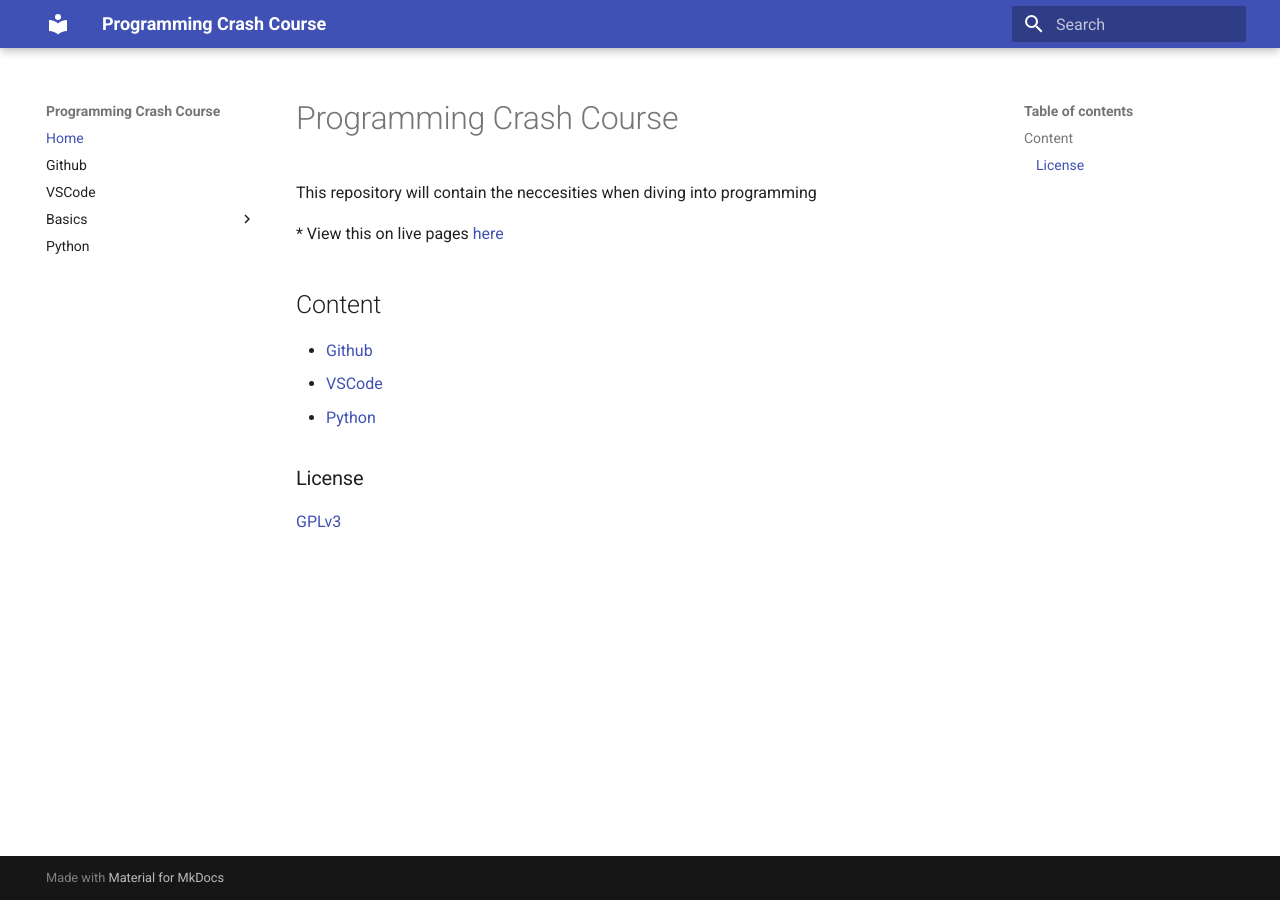
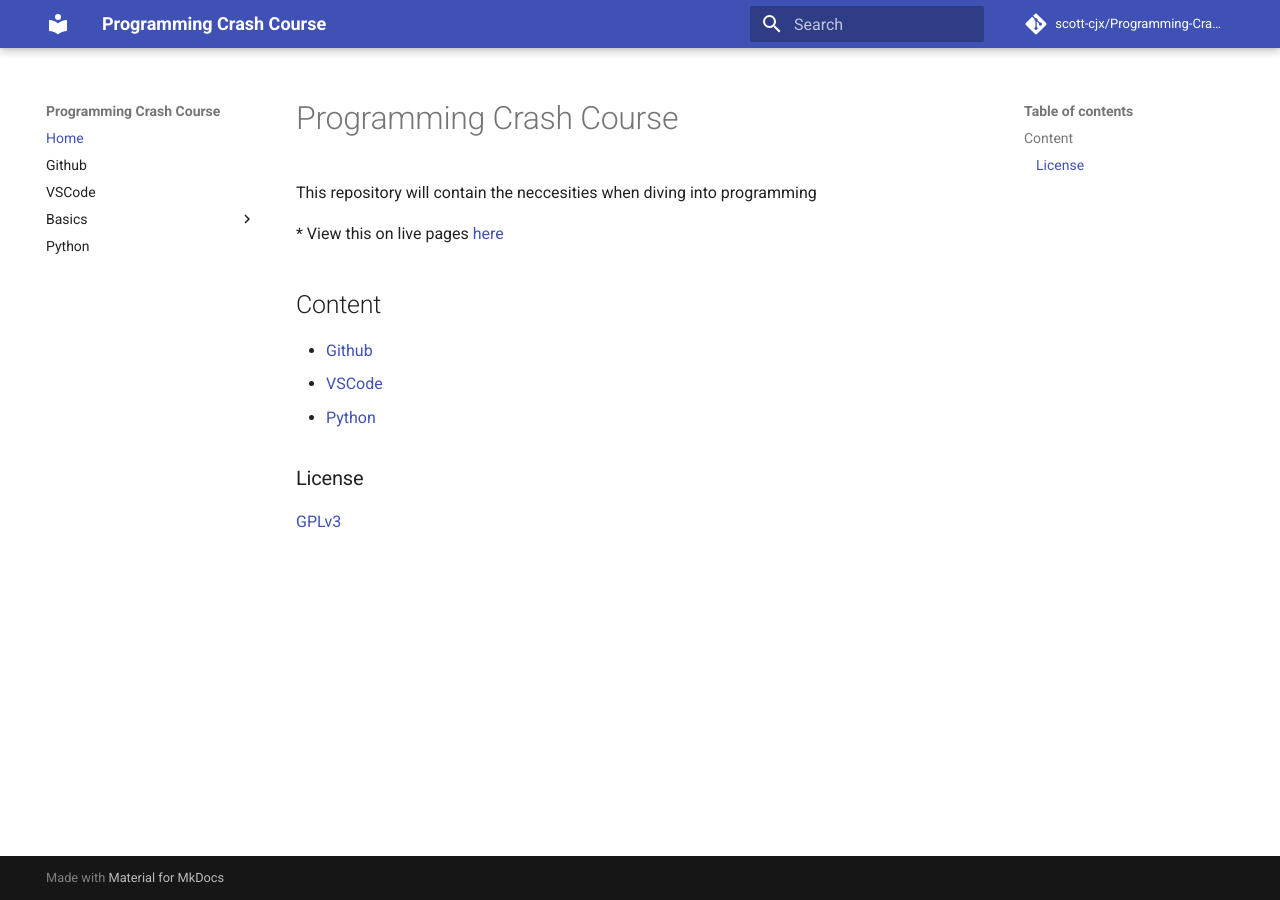
Before and after one commit to scott-cjx/Programming-Crash-Course, an MkDocs documentation site: the page built from docs/README.md, in a window 1280 px wide. Built offline with MkDocs 1.6.1 and Material for MkDocs 9.7.7, drawn with Linux system fonts in a browser that asks for light colours; comment, search, counter and statistics services are not loaded.

Commit message:
automated commit

```diff
--- a/mkdocs.yml
+++ b/mkdocs.yml
@@ -1,10 +1,15 @@
 site_name: Programming Crash Course
 site_url: https://scott-cjx.github.io/Programming-Crash-Course/
+repo_name: scott-cjx/Programming-Crash-Course
+repo_url: https://github.com/scott-cjx/Programming-Crash-Course
+
 theme:
   name: material
   features:
     - content.tabs.link
     - navigation.instant
+  icon:
+    repo: fontawesome/brands/git-alt
 
 markdown_extensions:
   - pymdownx.tabbed:
```
